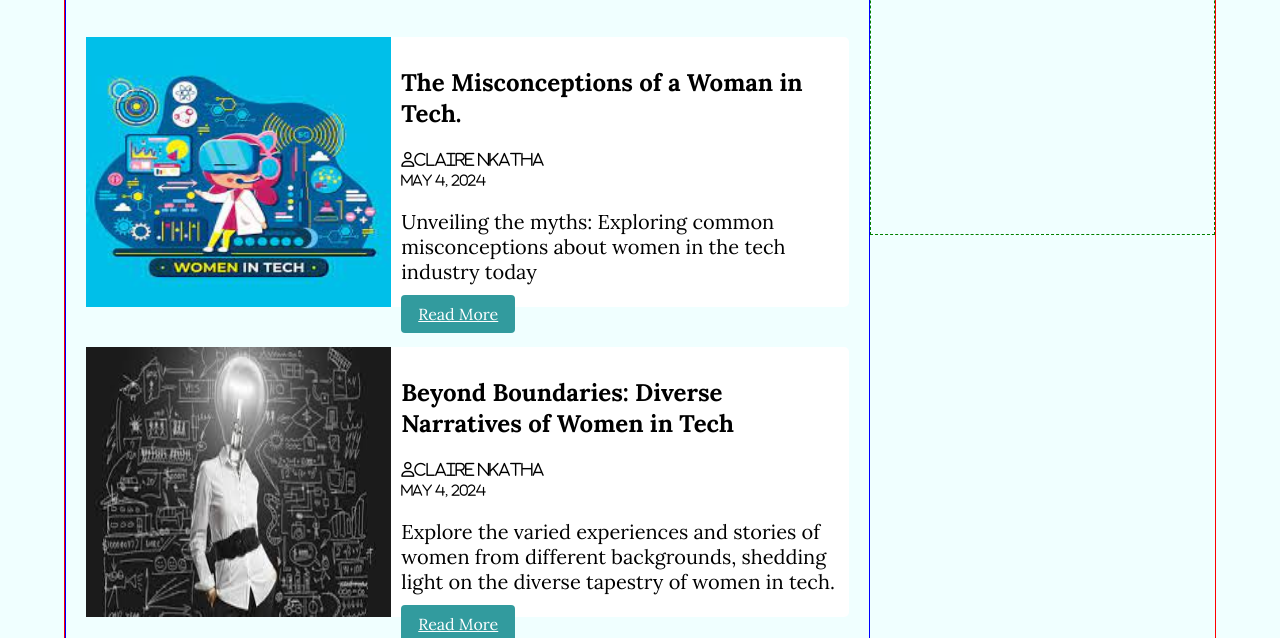
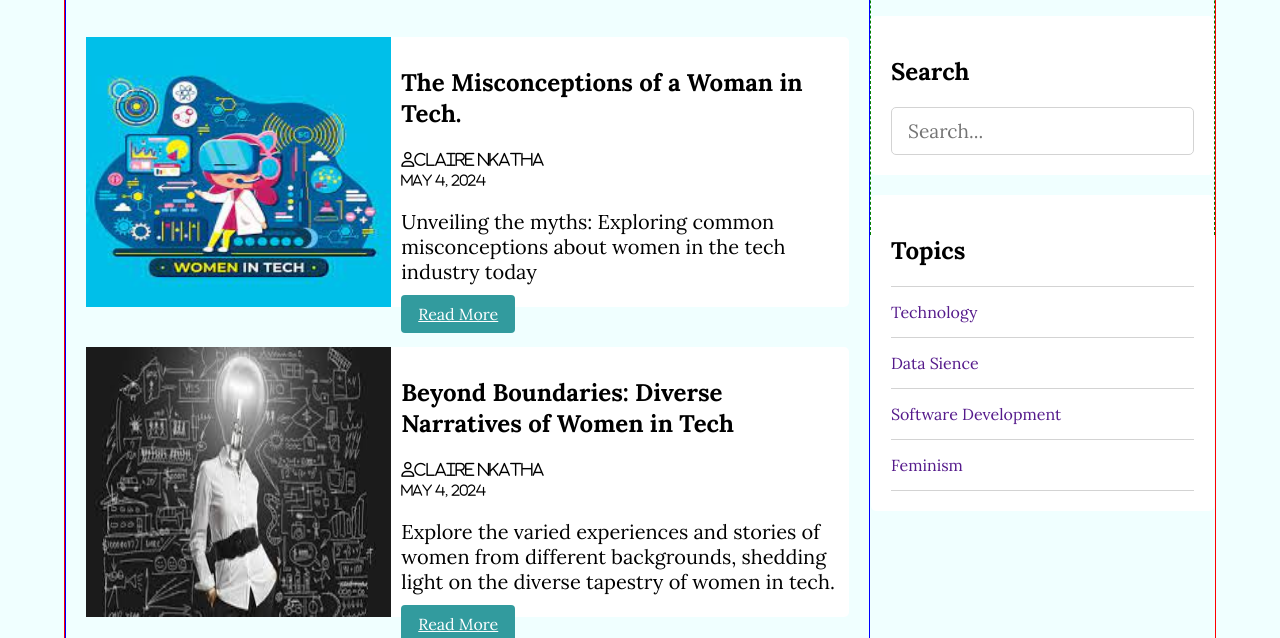
Before and after one commit to claireamira/MyBlog, a plain HTML site: page index.html in a window 1280 px wide. Shown: the part 162-800 px from the top of the page. Drawn offline with Linux system fonts and the light colour scheme; a web font is replaced by a local one.

Commit message:
Adding a sidebar

```diff
--- a/css/styles.css
+++ b/css/styles.css
@@ -19,6 +19,18 @@
 .btn:hover {
     color: white;
     background: rgb(48, 48, 252);
+}
+.text-input{
+    padding: .7rem 1rem;
+    display: block;
+    width: 100%;
+    border-radius: 5px;
+    outline: none;
+    color: grey;
+    line-height: 1.5rem;
+    font-family: 'lora', serif;
+    border: 1px solid lightgrey;
+    font-size: 1.2em;
 }
 
 header {
@@ -154,6 +166,39 @@ header * {
 .content .main-content .recent-post-title {
     margin: 20px;
 }
+.content .side-bar .section{
+    background: white;
+    padding: 20px;
+    border-radius: 5px;
+    margin-bottom: 20px;
+
+}
+
+.content .side-bar .section .section-title{
+    margin-top: 10px 0px 10px 0px;
+}
+.content .side-bar .section.search{
+    margin-top: 80px;
+
+}
+.content .side-bar .section.topics ul{
+    margin: 0px;
+    padding: 0px;
+    list-style: none;
+    border-top: 1px solid lightgrey;
+}
+.content .side-bar .section.topics ul li a{
+    display: block;
+    padding: 15px 0px 15px 0px ;
+    border-bottom: 1px solid lightgrey;
+    transition: all 0.3sec;
+    text-decoration: none;
+}
+.content .side-bar .section.topics ul li a:hover{
+    padding-left: 10px;
+    transition: all 0.3sec;
+}
+
 
 @media only screen and (max-width:750px) {
     header ul {
@@ -187,3 +232,4 @@ header * {
     .fa-bars {
         display: block;
     }
+}
--- a/index.html
+++ b/index.html
@@ -109,8 +109,29 @@
             </div>
         </div>
         <!--Main Content-->
-        <div class="side-bar"></div>
+
+         <!--Side Bar-->
+        <div class="side-bar">
+
+        <div class="section search">
+            <h2 class="section-title">Search</h2>
+            <form action="index.html" method="post">
+                <input type="text" name="search " class="text-input" placeholder="Search...">
+            </form>
+        </div>
+
+        <div class="section topics">
+        <h2 class="section-title">Topics</h2>
+        <ul>
+            <li><a href="">Technology</a></li>
+            <li><a href="">Data Sience</a></li>
+            <li><a href="">Software Development</a></li>
+            <li><a href="">Feminism</a></li>
+        </ul>
     </div>
+    </div>
+</div>
+     <!--Side Bar-->
 </body>
 
 </html>
```
